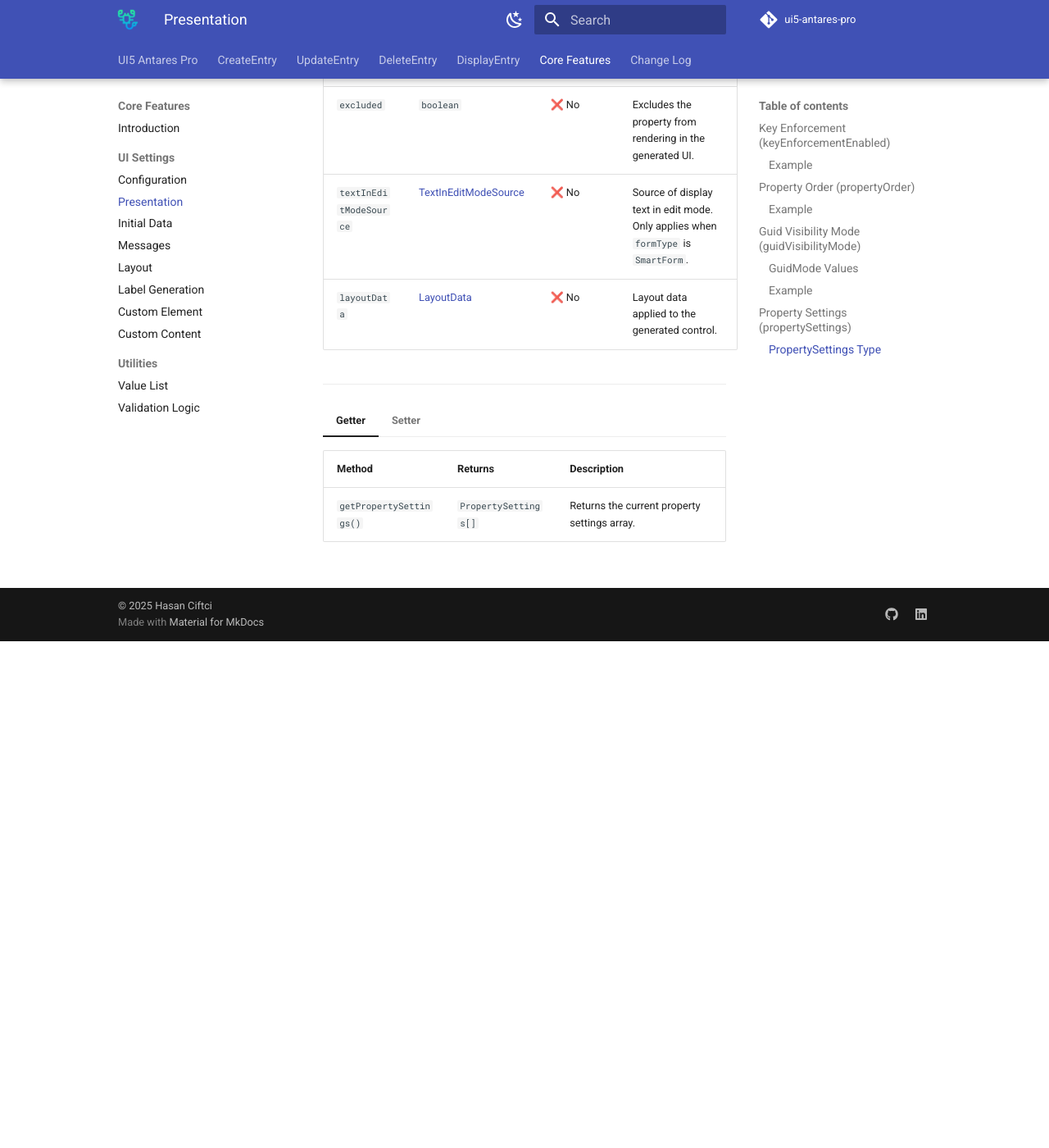
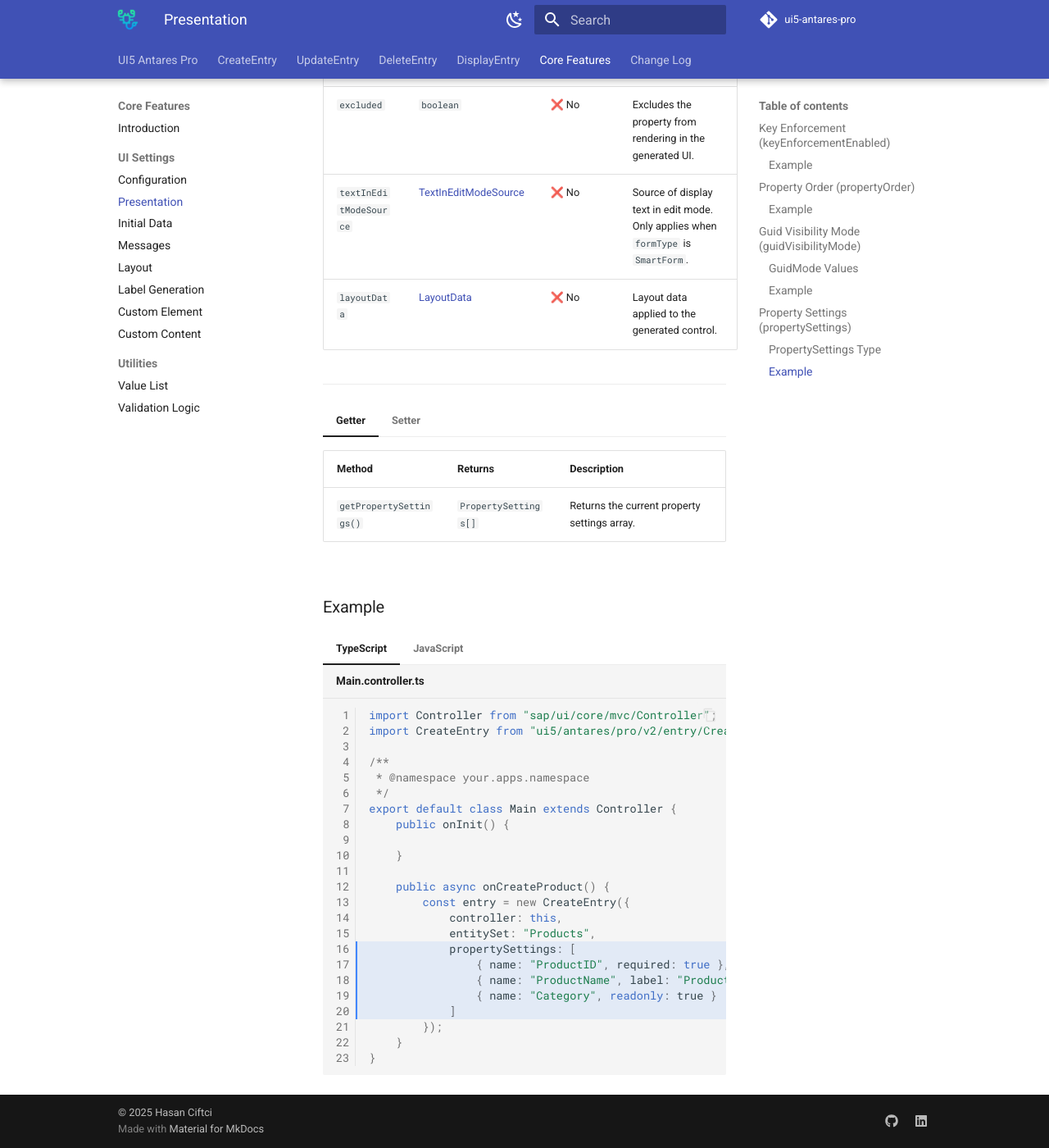
Before and after one commit to ui5-antares-pro/ui5-antares-pro.github.io, an MkDocs documentation site: the page built from docs/core_features/ui_settings/presentation.md, in a window 1280 px wide and 1400 px high, scrolled down 7743 px. Shown: the whole window at 82% size. Built offline with MkDocs 1.6.1 and Material for MkDocs 9.7.7, drawn with Linux system fonts in a browser that asks for light colours; comment, search, counter and statistics services are not loaded; before the commit the page ends 8525 px from its top, so only the background shows below that.

Commit message:
Documentation part 27

````diff
--- a/docs/core_features/ui_settings/presentation.md
+++ b/docs/core_features/ui_settings/presentation.md
@@ -744,3 +744,62 @@ Entity-specific configuration for individual properties belonging to the specifi
         </tr>
       </tbody>
     </table>
+
+### Example
+
+=== "TypeScript"
+
+    ```ts linenums="1" hl_lines="16-20" title="Main.controller.ts"
+    import Controller from "sap/ui/core/mvc/Controller";
+    import CreateEntry from "ui5/antares/pro/v2/entry/CreateEntry"; // Import the class
+
+    /**
+     * @namespace your.apps.namespace
+     */
+    export default class Main extends Controller {
+        public onInit() {
+
+        }
+
+        public async onCreateProduct() {
+            const entry = new CreateEntry({
+                controller: this,
+                entitySet: "Products",
+                propertySettings: [
+                    { name: "ProductID", required: true },
+                    { name: "ProductName", label: "Product Name" },
+                    { name: "Category", readonly: true }
+                ]
+            });
+        }
+    }
+    ```
+
+=== "JavaScript"
+
+    ```js linenums="1" hl_lines="16-20" title="Main.controller.js"
+    sap.ui.define([
+        "sap/ui/core/mvc/Controller",
+        "ui5/antares/pro/v2/entry/CreateEntry" // Import the class
+    ], (Controller, CreateEntry) => {
+        "use strict";
+
+        return Controller.extend("your.apps.namespace.Main", {
+            onInit: function () {
+
+            },
+
+            onCreateProduct: async function () {
+                const entry = new CreateEntry({
+                    controller: this,
+                    entitySet: "Products",
+                    propertySettings: [
+                        { name: "ProductID", required: true },
+                        { name: "ProductName", label: "Product Name" },
+                        { name: "Category", readonly: true }
+                    ]
+                });
+            }
+        });
+    });
+    ```
````
